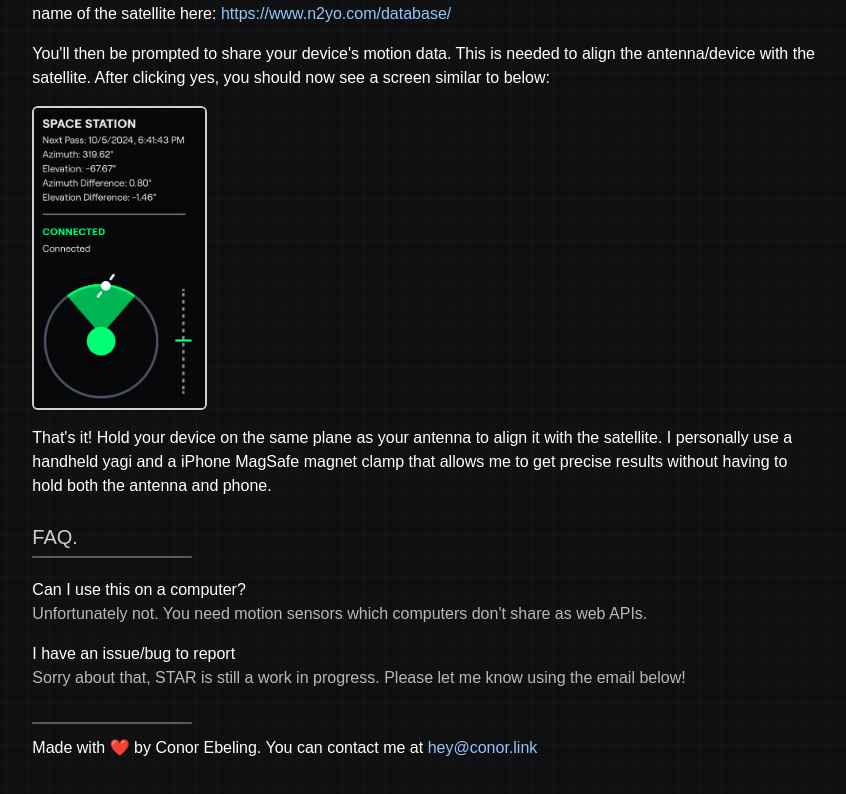
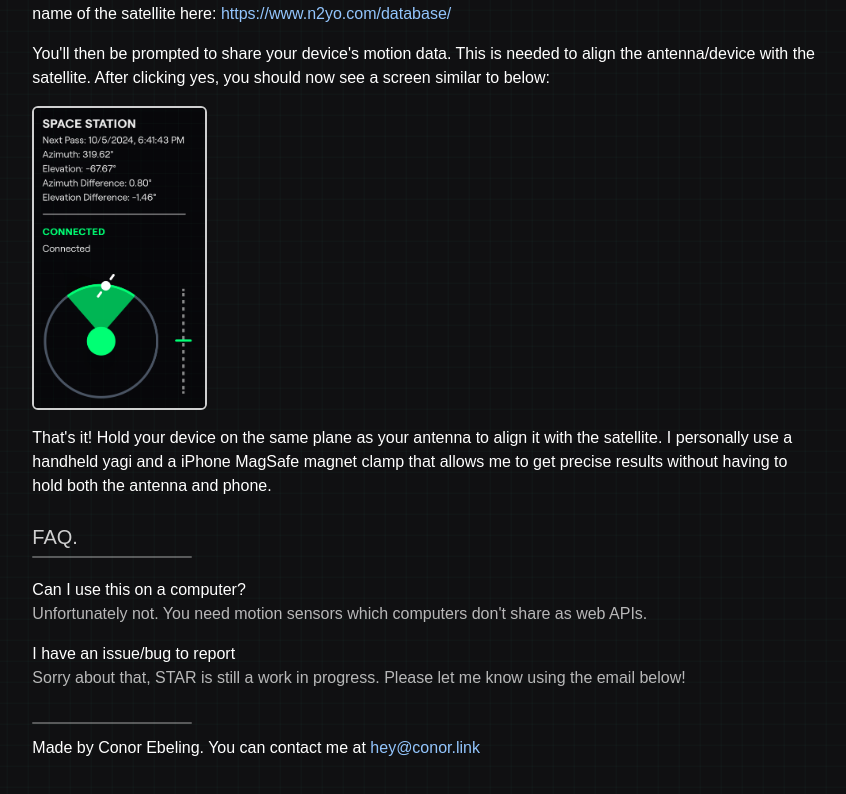
Before and after one commit to ConorEB/star, a Next.js app: page /guide in a window 1280 px wide. Shown: the part 567-1361 px from the top of the page, without its empty margins (213-1059 px from the left). Built offline with nearby package versions, Linux system fonts and the light colour scheme; a web font is replaced by a local one.

Commit message:
Remove with love comment in guide

```diff
--- a/app/guide/page.tsx
+++ b/app/guide/page.tsx
@@ -39,7 +39,7 @@ function Guide() {
                 <p className="text-white/70">Sorry about that, STAR is still a work in progress. Please let me know using the email below!</p>
 
                 <div className="w-40 h-[2px] bg-white/30 rounded-full mb-1 mt-8" />
-                <p className="pt-2 pb-12">Made with ❤️ by Conor Ebeling. You can contact me at <a className="text-blue-300" href="mailto:hey@conor.link">hey@conor.link</a></p>
+                <p className="pt-2 pb-12">Made by Conor Ebeling. You can contact me at <a className="text-blue-300" href="mailto:hey@conor.link">hey@conor.link</a></p>
             </div>
         </div>
     )
```
